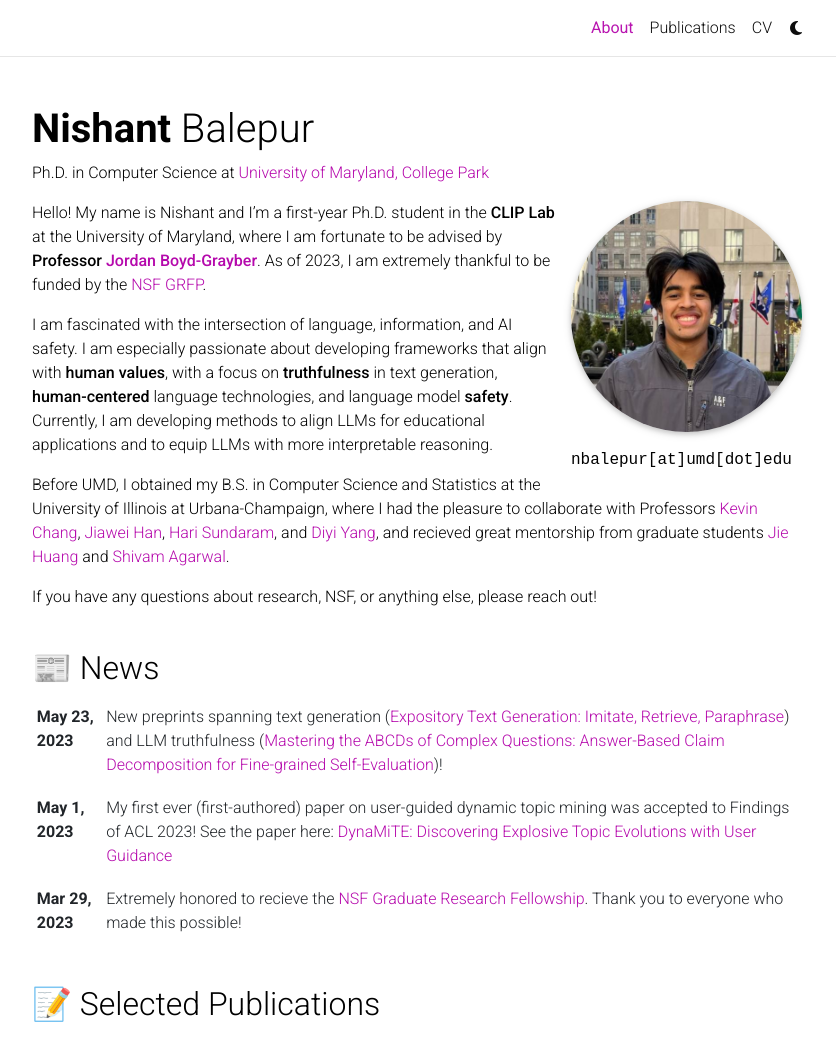
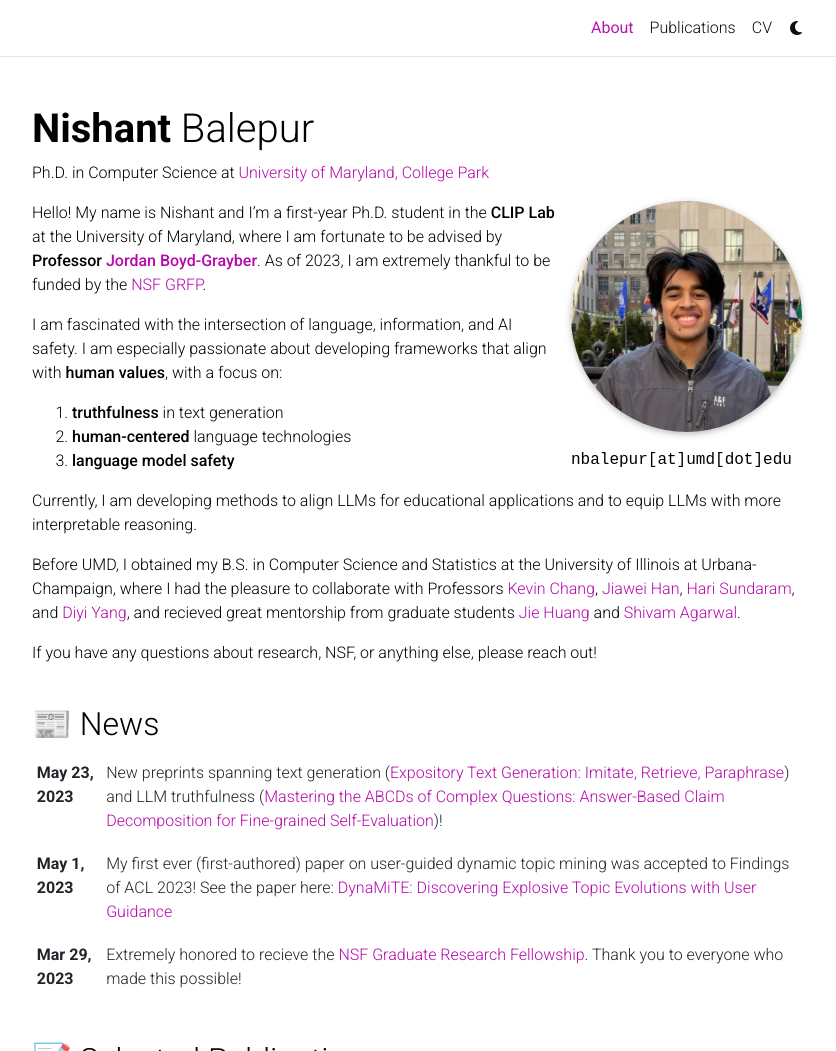
Before and after one commit to nbalepur/new-website, a Jekyll site: the page built from _pages/about.md, in a window 1280 px wide and 1397 px high, cut to the strip 0-1051 px from the top of the window. Shown: the whole strip, without its empty margins (223-1059 px from the left). Built offline with Jekyll 4.4.1, drawn with Linux system fonts in a browser that asks for light colours; full-size pictures stand in for the smaller copies a plugin makes; comment, search, counter and statistics services are not loaded; a style sheet for code colours, icons or effects is not loaded.

Commit message:
Update about.md

```diff
--- a/_pages/about.md
+++ b/_pages/about.md
@@ -20,7 +20,12 @@
 
 Hello! My name is Nishant and I'm a first-year Ph.D. student in the **CLIP Lab** at the University of Maryland, where I am fortunate to be advised by **Professor [Jordan Boyd-Grayber](http://users.umiacs.umd.edu/~jbg/)**. As of 2023, I am extremely thankful to be funded by the [NSF GRFP](https://www.nsfgrfp.org/).
 
-I am fascinated with the intersection of language, information, and AI safety. I am especially passionate about developing frameworks that align with **human values**, with a focus on **truthfulness** in text generation, **human-centered** language technologies, and language model **safety**. Currently, I am developing methods to align LLMs for educational applications and to equip LLMs with more interpretable reasoning.
+I am fascinated with the intersection of language, information, and AI safety. I am especially passionate about developing frameworks that align with **human values**, with a focus on:
+1. **truthfulness** in text generation
+2. **human-centered** language technologies
+3. **language model safety**
+
+Currently, I am developing methods to align LLMs for educational applications and to equip LLMs with more interpretable reasoning.
 
 Before UMD, I obtained my B.S. in Computer Science and Statistics at the University of Illinois at Urbana-Champaign, where I had the pleasure to collaborate with Professors [Kevin Chang](https://cs.illinois.edu/about/people/faculty/kcchang), [Jiawei Han](http://hanj.cs.illinois.edu/), [Hari Sundaram](http://sundaram.cs.illinois.edu/research.html), and [Diyi Yang](https://cs.stanford.edu/~diyiy/group.html), and recieved great mentorship from graduate students [Jie Huang](https://jeffhj.github.io/) and [Shivam Agarwal](https://shivamag125.github.io/).
 
```
